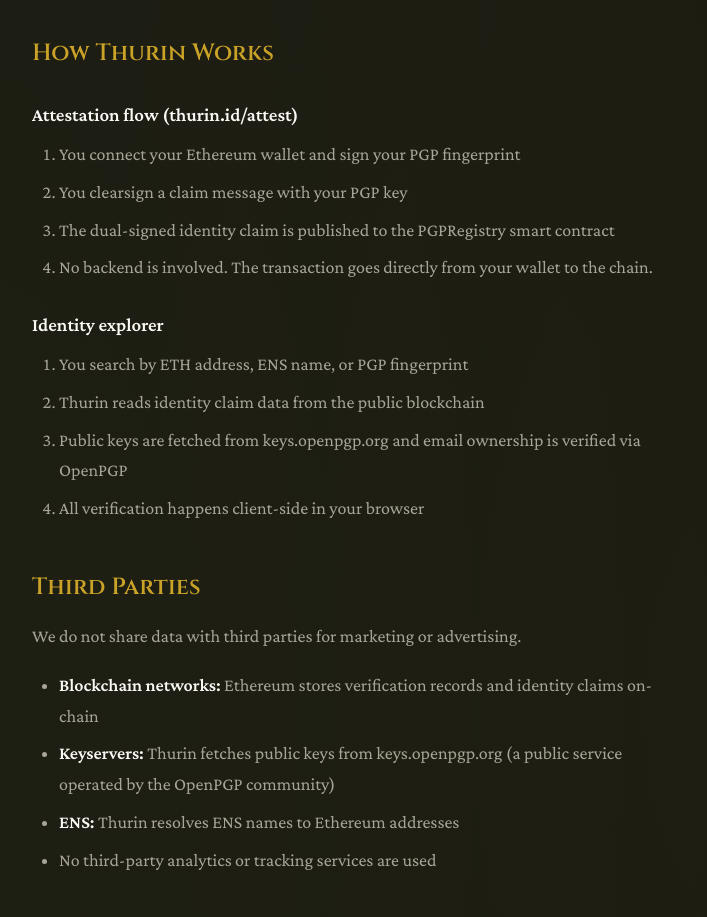
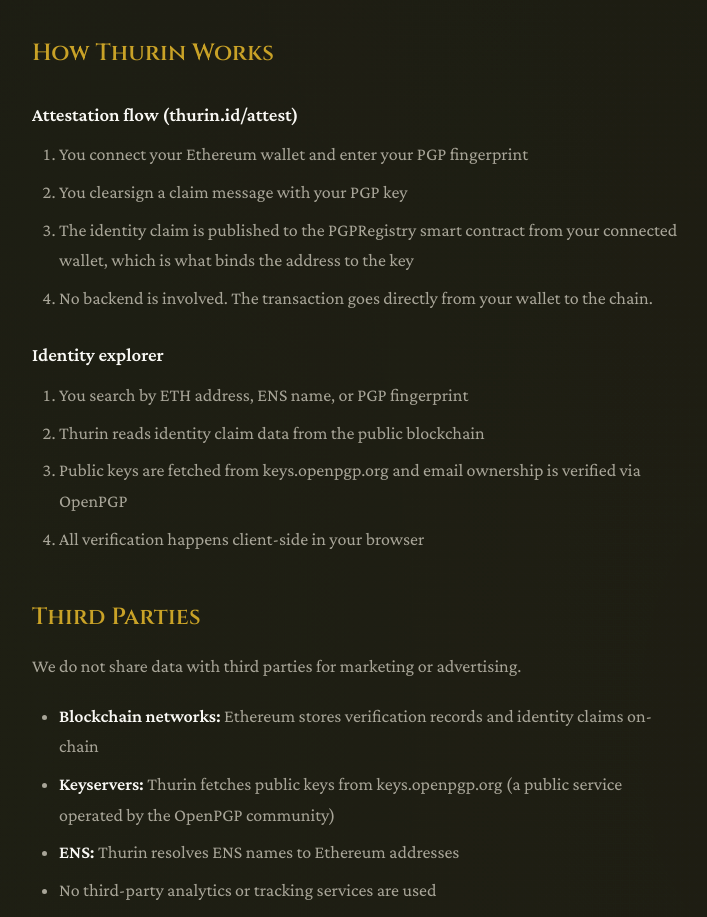
Before and after one commit to thurinlabs/thurinlabs, a website: page privacy/index.html in a window 1280 px wide. Shown: the part 1460-2377 px from the top of the page, without its empty margins (284-991 px from the left). Drawn offline with nearby package versions, Linux system fonts and the light colour scheme.

Commit message:
privacy: attestation flow description matches the app

```diff
--- a/privacy/index.html
+++ b/privacy/index.html
@@ -413,9 +413,9 @@
 
     <h3>Attestation flow (thurin.id/attest)</h3>
     <ol>
-      <li>You connect your Ethereum wallet and sign your PGP fingerprint</li>
+      <li>You connect your Ethereum wallet and enter your PGP fingerprint</li>
       <li>You clearsign a claim message with your PGP key</li>
-      <li>The dual-signed identity claim is published to the PGPRegistry smart contract</li>
+      <li>The identity claim is published to the PGPRegistry smart contract from your connected wallet, which is what binds the address to the key</li>
       <li>No backend is involved. The transaction goes directly from your wallet to the chain.</li>
     </ol>
 
```
